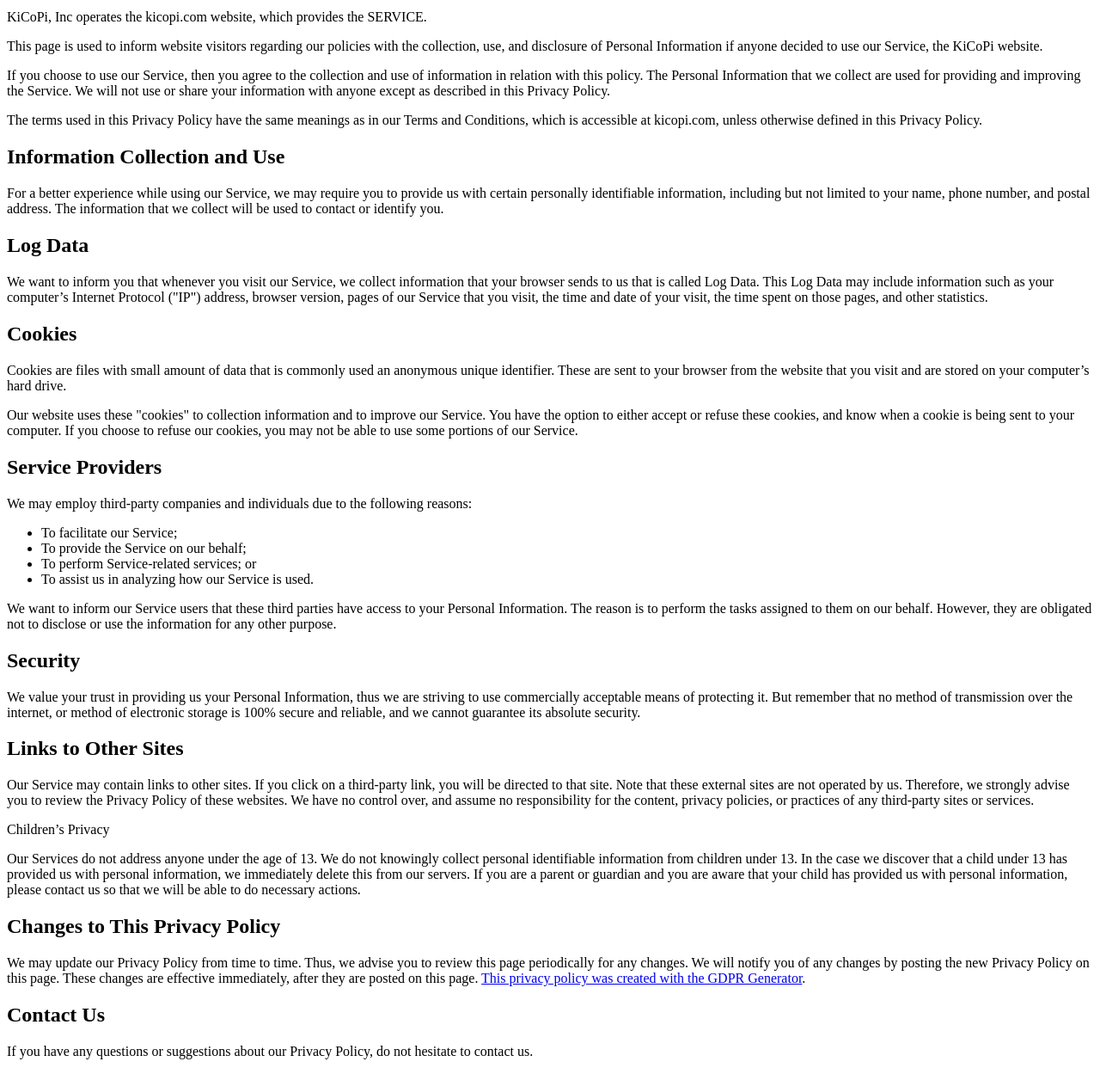
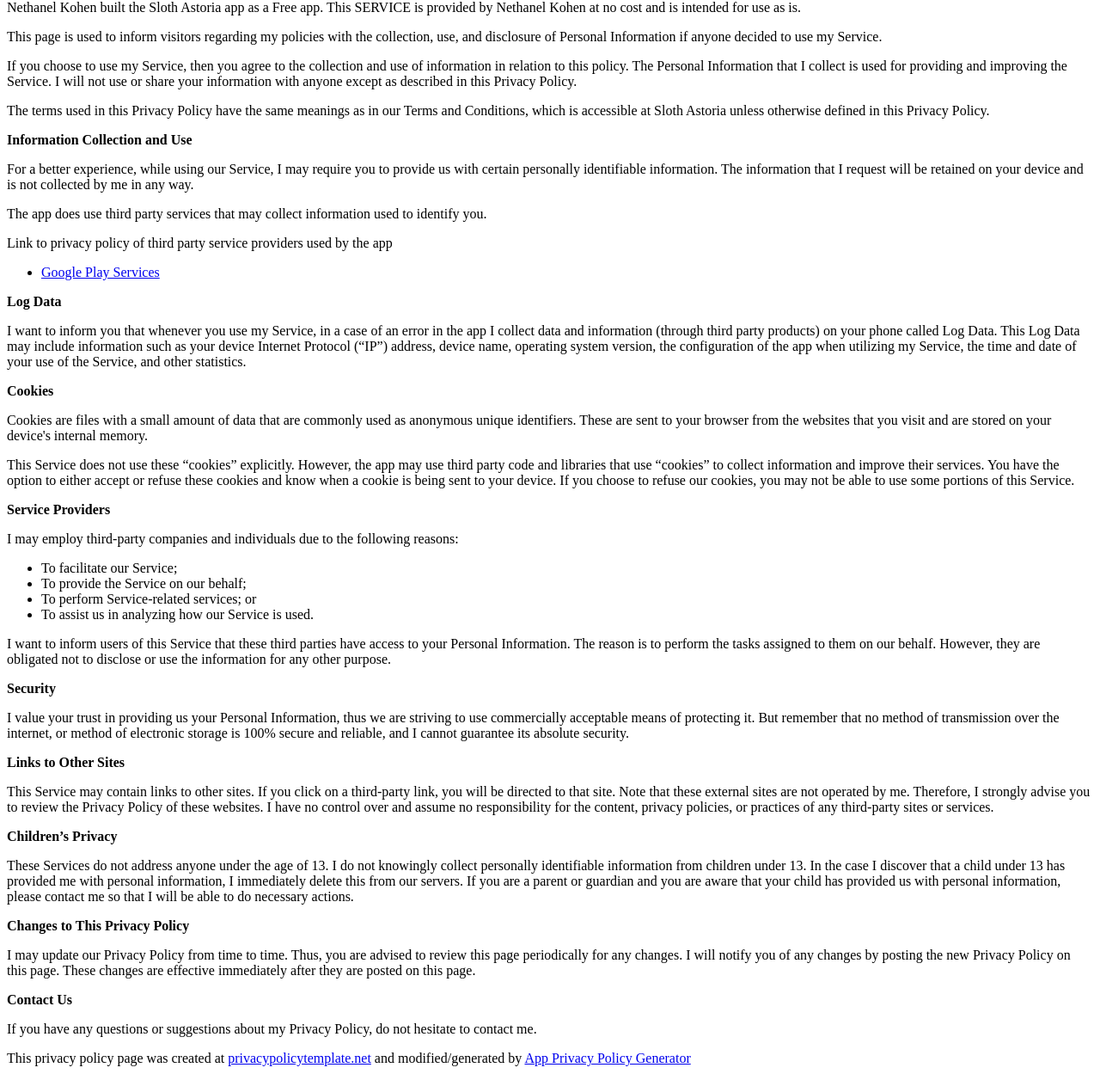
Before and after one commit to nethanelkohen/nethanelkohen.github.io, a plain HTML site: page index.html in a window 1280 px wide. Shown: the part 55-1311 px from the top of the page at 86% size. Drawn offline with Linux system fonts and the light colour scheme.

Commit message:
Update index.html

```diff
--- a/index.html
+++ b/index.html
@@ -1,56 +1,50 @@
-<h1>Privacy Policy of KiCoPi, Inc</h1>
-
-<p>KiCoPi, Inc operates the kicopi.com website, which provides the SERVICE.</p>
-
-<p>This page is used to inform website visitors regarding our policies with the collection, use, and disclosure of Personal Information if anyone decided to use our Service, the KiCoPi website.</p>
-
-<p>If you choose to use our Service, then you agree to the collection and use of information in relation with this policy. The Personal Information that we collect are used for providing and improving the Service. We will not use or share your information with anyone except as described in this Privacy Policy.</p>
-
-<p>The terms used in this Privacy Policy have the same meanings as in our Terms and Conditions, which is accessible at kicopi.com, unless otherwise defined in this Privacy Policy.</p>
-
-<h2>Information Collection and Use</h2>
-
-<p>For a better experience while using our Service, we may require you to provide us with certain personally identifiable information, including but not limited to your name, phone number, and postal address. The information that we collect will be used to contact or identify you.</p>
-
-<h2>Log Data</h2>
-
-<p>We want to inform you that whenever you visit our Service, we collect information that your browser sends to us that is called Log Data. This Log Data may include information such as your computer’s Internet Protocol ("IP") address, browser version, pages of our Service that you visit, the time and date of your visit, the time spent on those pages, and other statistics.</p>
-
-<h2>Cookies</h2>
-
-<p>Cookies are files with small amount of data that is commonly used an anonymous unique identifier. These are sent to your browser from the website that you visit and are stored on your computer’s hard drive.</p>
-
-<p>Our website uses these "cookies" to collection information and to improve our Service. You have the option to either accept or refuse these cookies, and know when a cookie is being sent to your computer. If you choose to refuse our cookies, you may not be able to use some portions of our Service.</p>
-
-<h2>Service Providers</h2>
-
-<p>We may employ third-party companies and individuals due to the following reasons:</p>
-
-<ul>
-    <li>To facilitate our Service;</li>
-    <li>To provide the Service on our behalf;</li>
-    <li>To perform Service-related services; or</li>
-    <li>To assist us in analyzing how our Service is used.</li>
-</ul>
-
-<p>We want to inform our Service users that these third parties have access to your Personal Information. The reason is to perform the tasks assigned to them on our behalf. However, they are obligated not to disclose or use the information for any other purpose.</p>
-
-<h2>Security</h2>
-
-<p>We value your trust in providing us your Personal Information, thus we are striving to use commercially acceptable means of protecting it. But remember that no method of transmission over the internet, or method of electronic storage is 100% secure and reliable, and we cannot guarantee its absolute security.</p>
-
-<h2>Links to Other Sites</h2>
-
-<p>Our Service may contain links to other sites. If you click on a third-party link, you will be directed to that site. Note that these external sites are not operated by us. Therefore, we strongly advise you to review the Privacy Policy of these websites. We have no control over, and assume no responsibility for the content, privacy policies, or practices of any third-party sites or services.</p>
-
-<p>Children’s Privacy</p>
-
-<p>Our Services do not address anyone under the age of 13. We do not knowingly collect personal identifiable information from children under 13. In the case we discover that a child under 13 has provided us with personal information, we immediately delete this from our servers. If you are a parent or guardian and you are aware that your child has provided us with personal information, please contact us so that we will be able to do necessary actions.</p>
-
-<h2>Changes to This Privacy Policy</h2>
-
-<p>We may update our Privacy Policy from time to time. Thus, we advise you to review this page periodically for any changes. We will notify you of any changes by posting the new Privacy Policy on this page. These changes are effective immediately, after they are posted on this page. <a href="https://gdprprivacypolicy.net">This privacy policy was created with the GDPR Generator</a>.</p>
-
-<h2>Contact Us</h2>
-
-<p>If you have any questions or suggestions about our Privacy Policy, do not hesitate to contact us.</p>
+<h2>Privacy Policy</h2> <p> Nethanel Kohen built the Sloth Astoria app as a Free app. This SERVICE is provided by
+                    Nethanel Kohen at no cost and is intended for use as is.
+                  </p> <p>This page is used to inform visitors regarding my policies with the collection, use, and disclosure
+                    of Personal Information if anyone decided to use my Service.
+                  </p> <p>If you choose to use my Service, then you agree to the collection and use of information in
+                    relation to this policy. The Personal Information that I collect is used for providing and improving
+                    the Service. I will not use or share your information with anyone except as described
+                    in this Privacy Policy.
+                  </p> <p>The terms used in this Privacy Policy have the same meanings as in our Terms and Conditions, which is
+                    accessible at Sloth Astoria unless otherwise defined in this Privacy Policy.
+                  </p> <p><strong>Information Collection and Use</strong></p> <p>For a better experience, while using our Service, I may require you to provide us with certain
+                    personally identifiable information. The information that I request will be retained on your device and is not collected by me in any way.
+                  </p> <p>The app does use third party services that may collect information used to identify you.</p> <div><p>Link to privacy policy of third party service providers used by the app</p> <ul><li><a href="https://www.google.com/policies/privacy/" target="_blank">Google Play Services</a></li><!----><!----><!----><!----><!----><!----><!----></ul></div> <p><strong>Log Data</strong></p> <p> I want to inform you that whenever you use my Service, in a case of
+                    an error in the app I collect data and information (through third party products) on your phone
+                    called Log Data. This Log Data may include information such as your device Internet Protocol (“IP”) address,
+                    device name, operating system version, the configuration of the app when utilizing my Service,
+                    the time and date of your use of the Service, and other statistics.
+                  </p> <p><strong>Cookies</strong></p> <p>Cookies are files with a small amount of data that are commonly used as anonymous unique identifiers.
+                    These are sent to your browser from the websites that you visit and are stored on your device's internal
+                    memory.
+                  </p> <p>This Service does not use these “cookies” explicitly. However, the app may use third party code and
+                    libraries that use “cookies” to collect information and improve their services. You have the option to
+                    either accept or refuse these cookies and know when a cookie is being sent to your device. If you choose
+                    to refuse our cookies, you may not be able to use some portions of this Service.
+                  </p> <p><strong>Service Providers</strong></p> <p> I may employ third-party companies and individuals due to the following reasons:</p> <ul><li>To facilitate our Service;</li> <li>To provide the Service on our behalf;</li> <li>To perform Service-related services; or</li> <li>To assist us in analyzing how our Service is used.</li></ul> <p> I want to inform users of this Service that these third parties have access to
+                    your Personal Information. The reason is to perform the tasks assigned to them on our behalf. However,
+                    they are obligated not to disclose or use the information for any other purpose.
+                  </p> <p><strong>Security</strong></p> <p> I value your trust in providing us your Personal Information, thus we are striving
+                    to use commercially acceptable means of protecting it. But remember that no method of transmission over
+                    the internet, or method of electronic storage is 100% secure and reliable, and I cannot guarantee
+                    its absolute security.
+                  </p> <p><strong>Links to Other Sites</strong></p> <p>This Service may contain links to other sites. If you click on a third-party link, you will be directed
+                    to that site. Note that these external sites are not operated by me. Therefore, I strongly
+                    advise you to review the Privacy Policy of these websites. I have no control over
+                    and assume no responsibility for the content, privacy policies, or practices of any third-party sites
+                    or services.
+                  </p> <p><strong>Children’s Privacy</strong></p> <p>These Services do not address anyone under the age of 13. I do not knowingly collect
+                    personally identifiable information from children under 13. In the case I discover that a child
+                    under 13 has provided me with personal information, I immediately delete this from
+                    our servers. If you are a parent or guardian and you are aware that your child has provided us with personal
+                    information, please contact me so that I will be able to do necessary actions.
+                  </p> <p><strong>Changes to This Privacy Policy</strong></p> <p> I may update our Privacy Policy from time to time. Thus, you are advised to review
+                    this page periodically for any changes. I will notify you of any changes by posting
+                    the new Privacy Policy on this page. These changes are effective immediately after they are posted on
+                    this page.
+                  </p> <p><strong>Contact Us</strong></p> <p>If you have any questions or suggestions about my Privacy Policy, do not hesitate to contact
+                    me.
+                  </p> <p>This privacy policy page was created at <a href="https://privacypolicytemplate.net" target="_blank">privacypolicytemplate.net</a>
+                    and modified/generated by <a href="https://app-privacy-policy-generator.firebaseapp.com/" target="_blank">App
+                      Privacy Policy Generator</a></p>
```
